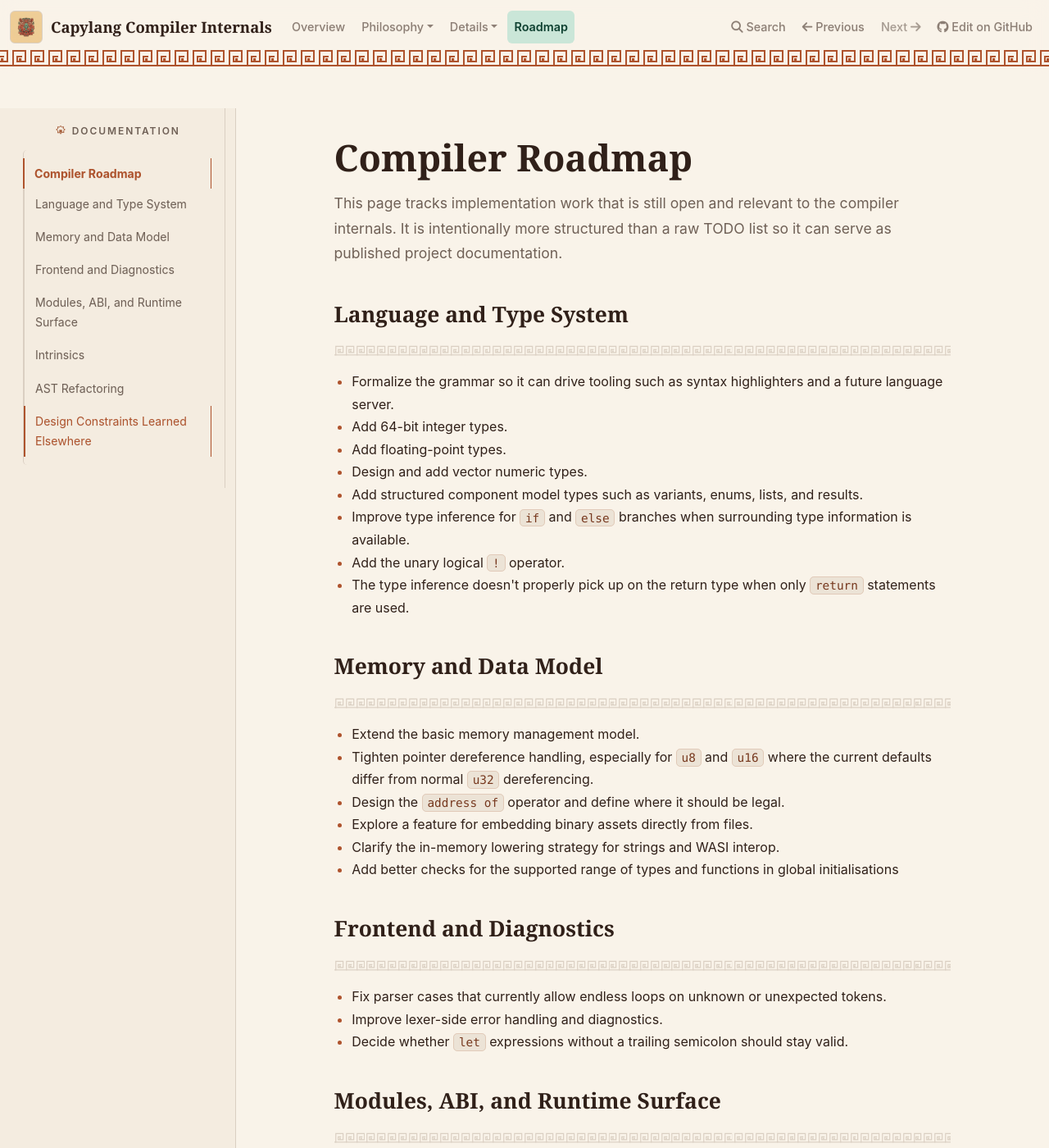
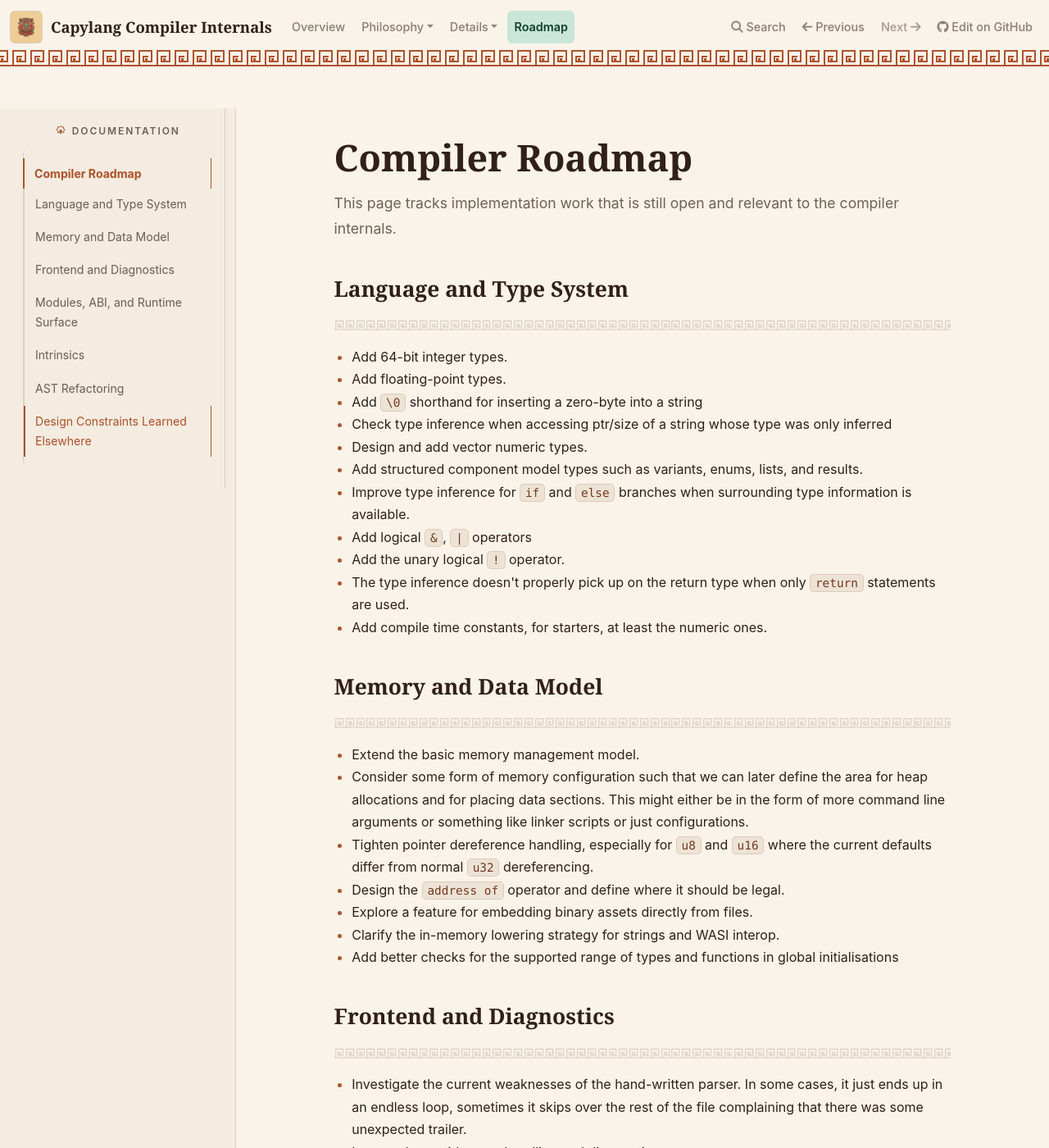
Before and after one commit to Jokymon/capylang, an MkDocs documentation site: the page built from doc/roadmap.md, in a window 1280 px wide and 1400 px high. Shown: the whole window at 82% size. Built offline with MkDocs 1.6.1, drawn with Linux system fonts in a browser that asks for light colours; nearby versions of some CDN libraries.

Commit message:
Update roadmap document

```diff
--- a/doc/roadmap.md
+++ b/doc/roadmap.md
@@ -1,27 +1,31 @@
 # Compiler Roadmap
 
 This page tracks implementation work that is still open and relevant to the
-compiler internals. It is intentionally more structured than a raw TODO list so
-it can serve as published project documentation.
+compiler internals.
 
 ## Language and Type System
 
-- Formalize the grammar so it can drive tooling such as syntax highlighters and
-  a future language server.
 - Add 64-bit integer types.
 - Add floating-point types.
+- Add `\0` shorthand for inserting a zero-byte into a string
+- Check type inference when accessing ptr/size of a string whose type was only inferred
 - Design and add vector numeric types.
 - Add structured component model types such as variants, enums, lists, and
   results.
 - Improve type inference for `if` and `else` branches when surrounding type
   information is available.
+- Add logical `&`, `|` operators
 - Add the unary logical `!` operator.
 - The type inference doesn't properly pick up on the return type when only
   `return` statements are used.
+- Add compile time constants, for starters, at least the numeric ones.
 
 ## Memory and Data Model
 
 - Extend the basic memory management model.
+- Consider some form of memory configuration such that we can later define the area for heap allocations
+  and for placing data sections. This might either be in the form of more command line arguments or
+  something like linker scripts or just configurations.
 - Tighten pointer dereference handling, especially for `u8` and `u16` where the
   current defaults differ from normal `u32` dereferencing.
 - Design the `address of` operator and define where it should be legal.
@@ -31,8 +35,8 @@
 
 ## Frontend and Diagnostics
 
-- Fix parser cases that currently allow endless loops on unknown or unexpected
-  tokens.
+- Investigate the current weaknesses of the hand-written parser. In some cases, it just ends up in an endless loop,
+  sometimes it skips over the rest of the file complaining that there was some unexpected trailer.
 - Improve lexer-side error handling and diagnostics.
 - Decide whether `let` expressions without a trailing semicolon should stay
   valid.
```
